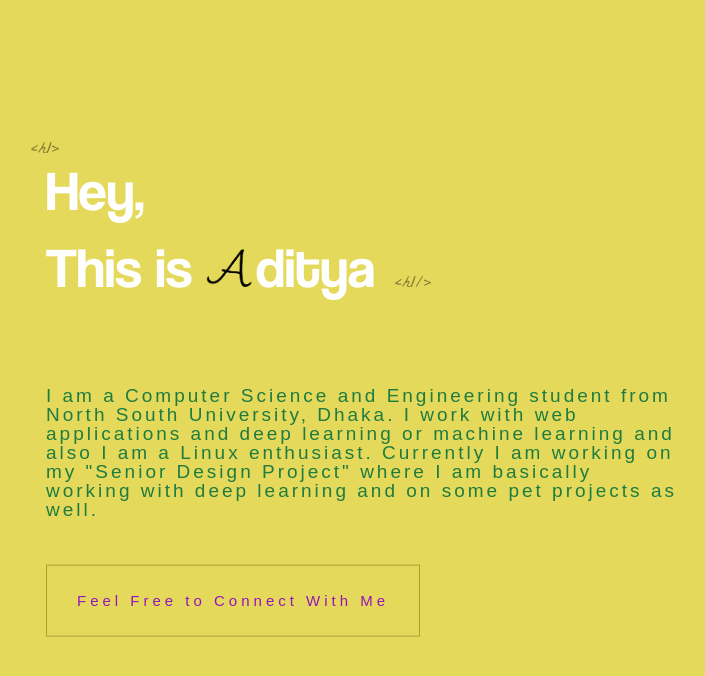
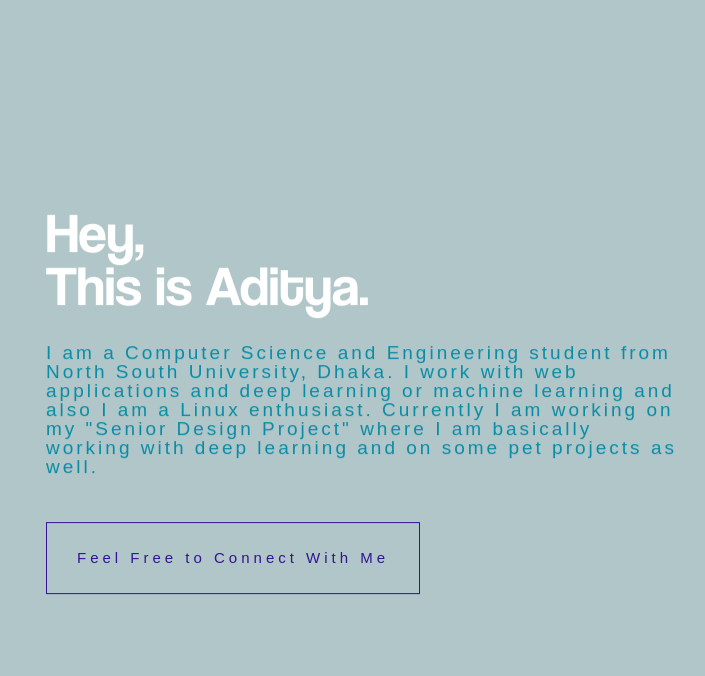
Before and after one commit to adityadatta11/portfolio, a React (Create React App) app in the folder portfolio/: page / in a window 1280 px wide. Shown: the top 676 px of the page, without its empty margins (82-787 px from the left). Built offline with nearby package versions, Linux system fonts and the light colour scheme.

Commit message:
Corrected some things on the home page

```diff
--- a/portfolio/src/App.scss
+++ b/portfolio/src/App.scss
@@ -1,4 +1,4 @@
-$primary-color: #aaa111;
+$primary-color: #a999e8;
 
 @import "~animate.css/animate.css";
 
--- a/portfolio/src/components/AnimatedLetters/index.js
+++ b/portfolio/src/components/AnimatedLetters/index.js
@@ -7,7 +7,7 @@ const AnimatedLetters = ({ letterClass, strArray, idx }) => {
                 <span
                     key={char + i}
                     className={`${letterClass} _${i + idx}`}
-                ></span>
+                >{char}</span>
             ))}
         </span>
     )
--- a/portfolio/src/components/AnimatedLetters/index.scss
+++ b/portfolio/src/components/AnimatedLetters/index.scss
@@ -1,12 +1,13 @@
 .text-animate {
     display: inline-block;
-    animation: bounceIn 1s 1s;
+    animation: flip 0.5s;
     animation-fill-mode: forwards;
     min-width: 10px;
 
     .text-animate-hover {
         min-width: 10px;
         display: inline-block;
+        animation: bounceIn 0.3s;
         animation-fill-mode: both;
     }
 }
--- a/portfolio/src/components/Home/index.js
+++ b/portfolio/src/components/Home/index.js
@@ -7,315 +7,40 @@ import AnimatedLetters from '../AnimatedLetters/index.js'
 
 const Home = () => {
     const [letterClass, setLetterClass] = useState('text-animate')
-    const nameArray = [
-        'H',
-        'e',
-        'y',
-        ',',
-        'T',
-        'h',
-        'i',
-        's',
-        'i',
-        's',
-        'd',
-        'i',
-        't',
-        'y',
-        'a',
-    ]
-    const jobArray = [
-        'I',
-        'a',
-        'm',
-        'a',
-        'C',
-        'o',
-        'm',
-        'p',
-        'u',
-        't',
-        'e',
-        'r',
-        'S',
-        'c',
-        'i',
-        'e',
-        'n',
-        'c',
-        'e',
-        'a',
-        'n',
-        'd',
-        'E',
-        'n',
-        'g',
-        'i',
-        'n',
-        'e',
-        'e',
-        'r',
-        'i',
-        'n',
-        'g',
-        's',
-        't',
-        'u',
-        'd',
-        'e',
-        'n',
-        't',
-        'f',
-        'r',
-        'o',
-        'm',
-        'N',
-        'o',
-        'r',
-        't',
-        'h',
-        'S',
-        'o',
-        'u',
-        't',
-        'h',
-        'U',
-        'n',
-        'i',
-        'v',
-        'e',
-        'r',
-        's',
-        'i',
-        't',
-        'y',
-        'D',
-        'h',
-        'a',
-        'k',
-        'a',
-        '.',
-        'I',
-        'w',
-        'o',
-        'r',
-        'k',
-        'w',
-        'i',
-        't',
-        'h',
-        'w',
-        'e',
-        'b',
-        'a',
-        'p',
-        'p',
-        'l',
-        'i',
-        'c',
-        'a',
-        't',
-        'i',
-        'o',
-        'n',
-        's',
-        'a',
-        'n',
-        'd',
-        'd',
-        'e',
-        'e',
-        'p',
-        'l',
-        'e',
-        'a',
-        'r',
-        'n',
-        'i',
-        'n',
-        'g',
-        'o',
-        'r',
-        'm',
-        'a',
-        'c',
-        'h',
-        'i',
-        'n',
-        'e',
-        'l',
-        'e',
-        'a',
-        'r',
-        'n',
-        'i',
-        'n',
-        'g',
-        'a',
-        'n',
-        'd',
-        'a',
-        'l',
-        's',
-        'o',
-        'I',
-        'a',
-        'm',
-        'a',
-        'L',
-        'i',
-        'n',
-        'u',
-        'x',
-        'e',
-        'n',
-        't',
-        'h',
-        'u',
-        's',
-        'i',
-        'a',
-        's',
-        't',
-        '.',
-        'C',
-        'u',
-        'r',
-        'r',
-        'e',
-        'n',
-        't',
-        'l',
-        'y',
-        'I',
-        'a',
-        'm',
-        'w',
-        'o',
-        'r',
-        'k',
-        'i',
-        'n',
-        'g',
-        'o',
-        'n',
-        'm',
-        'y',
-        '"',
-        'S',
-        'e',
-        'n',
-        'i',
-        'o',
-        'r',
-        'D',
-        'e',
-        's',
-        'i',
-        'g',
-        'n',
-        'P',
-        'r',
-        'o',
-        'j',
-        'e',
-        'c',
-        't',
-        '"',
-        'w',
-        'h',
-        'e',
-        'r',
-        'e',
-        'I',
-        'a',
-        'm',
-        'b',
-        'a',
-        's',
-        'i',
-        'c',
-        'a',
-        'l',
-        'l',
-        'y',
-        'w',
-        'o',
-        'r',
-        'k',
-        'i',
-        'n',
-        'g',
-        'w',
-        'i',
-        't',
-        'h',
-        'd',
-        'e',
-        'e',
-        'p',
-        'l',
-        'e',
-        'a',
-        'r',
-        'n',
-        'i',
-        'n',
-        'g',
-        'a',
-        'n',
-        'd',
-        'o',
-        'n',
-        's',
-        'o',
-        'm',
-        'e',
-        'p',
-        'e',
-        't',
-        'p',
-        'r',
-        'o',
-        'j',
-        'e',
-        'c',
-        't',
-        's',
-        'a',
-        's',
-        'w',
-        'e',
-        'l',
-        'l',
-        '.',
-    ];
+
+    const intro = 'Hey,'
+    const tell = 'This is Aditya.'
+    const job =
+        'I am a Computer Science and Engineering student from North South University, Dhaka. I work with web applications and deep learning or machine learning and also I am a Linux enthusiast. Currently I am working on my "Senior Design Project" where I am basically working with deep learning and on some pet projects as well.'
+
+    const introArray = intro.split()
+    const tellArray = tell.split()
+    const jobArray = job.split()
 
     return (
         <div className="container home-page">
             <div className="text-zone">
-                <h1 className={ letterClass }>
-                    Hey, <br />
-                    This is <img src={LogoTitle} />
-                    ditya
+                <h1>
+                    <AnimatedLetters
+                        letterClass={letterClass}
+                        strArray={introArray}
+                        idx={11}
+                    />
                 </h1>
-                <AnimatedLetters letterClass={letterClass}
-                    strArray={nameArray}
-                    idx = {15}
-                />
+                <h1>
+                    <AnimatedLetters
+                        letterClass={letterClass}
+                        strArray={tellArray}
+                        idx={11}
+                    />
+                </h1>
                 <br />
-                <AnimatedLetters letterClass={letterClass}
-                    strArray={jobArray}
-                    idx = {616}
-                />
-                <br />
-                <h2 className={letterClass}>
-                    I am a Computer Science and Engineering student from North
-                    South University, Dhaka. I work with web applications and
-                    deep learning or machine learning and also I am a Linux
-                    enthusiast. Currently I am working on my "Senior Design
-                    Project" where I am basically working with deep learning and
-                    on some pet projects as well.
+                <h2>
+                    <AnimatedLetters
+                        letterClass={letterClass}
+                        strArray={jobArray}
+                        idx={11}
+                    />
                 </h2>
                 <Link to="/contact" className="flat-button">
                     Feel Free to Connect With Me
--- a/portfolio/src/components/Home/index.scss
+++ b/portfolio/src/components/Home/index.scss
@@ -17,7 +17,6 @@
         font-weight: 400;
 
         &:before {
-            content: '<h1>';
             font-family: 'La Belle Aurore', cursive;
             color: #47411b;
             font-size: 18px;
@@ -28,51 +27,46 @@
         }
 
         &:after {
-            content: '<h1/>';
             font-family: 'La Belle Aurore', cursive;
             color: #47411b;
             font-size: 18px;
             margin-left: 20px;
-            animation: fadeIn 1s 1.7s backwards;
+            animation: bounceIn 1s 1.7s forwards;
             opacity: 0.6;
         }
 
-        img {
-            display: inline-block;
-            position: relative;
-            top: 14px;
-            height: 50px;
-            width: 50px;
-            animation: rotateIn 3s linear both;
+        &:hover {
+            font-size: 69px;
+            font-size-adjust: 30px;
         }
     }
 
     h2 {
-        color: rgb(31, 124, 64);
+        color: rgb(9, 140, 166);
         margin-top: 20px;
         font-weight: 500;
         font-size: 19px;
         font-family: sans-serif;
         letter-spacing: 3px;
-        animation: fadeIn 1.5s 1.5s backwards;
+        animation: bounceIn 1s 1.7s forwards;
+
+        &:hover {
+            font-size: 33px;
+            font-size-adjust: 30px;
+        }
     }
 
     .flat-button {
-        color: rgb(149, 20, 185);
+        color: #321494;
         font-size: 15px;
         font-weight: 500;
         letter-spacing: 4px;
         font-family: sans-serif;
         padding: 10px 30px;
-        border: 1px solid #aaa333;
+        border: 1px solid #321494;
         margin-top: 30px;
         float: left;
         animation: fadeInAnimation 1s 1.5s backwards;
         white-space: nowrap;
     }
-
-    &:hover {
-        background: #cbc56c;
-        color: #333;
-    }
 }
--- a/portfolio/src/components/Layout/index.scss
+++ b/portfolio/src/components/Layout/index.scss
@@ -13,7 +13,7 @@
 }
 
 .tags {
-    color: #ffd700;
+    color: #995dec;
     opacity: 0.6;
     position: absolute;
     bottom: 0;
@@ -42,7 +42,7 @@
 }
 
 .nav-bar {
-    background: rgb(212, 252, 142);
+    background: rgb(110, 195, 130);
     width: 90px;
     height: 100%;
     position: absolute;
@@ -86,7 +86,7 @@ a {
     text-decoration: none;
 
     svg {
-        color: goldenrod;
+        color: rgb(32, 168, 218);
     }
 
     i {
@@ -94,7 +94,7 @@ a {
     }
 
     &:hover {
-        background-color: rgb(248, 222, 105);
+        background-color: rgb(239, 226, 209);
 
         svg {
             opacity: 0;
--- a/portfolio/src/index.scss
+++ b/portfolio/src/index.scss
@@ -6,7 +6,7 @@ body {
   margin: 0;
   font: 100 11px/1 'Helvetica Neue', 'sans-serif';
   color: blanchedalmond;
-  background: rgb(228, 217, 90);
+  background: rgba(41, 101, 106, 0.369);
   overflow: scroll;
   display: block;
   -webkit-font-smoothing: antialiased;
```
